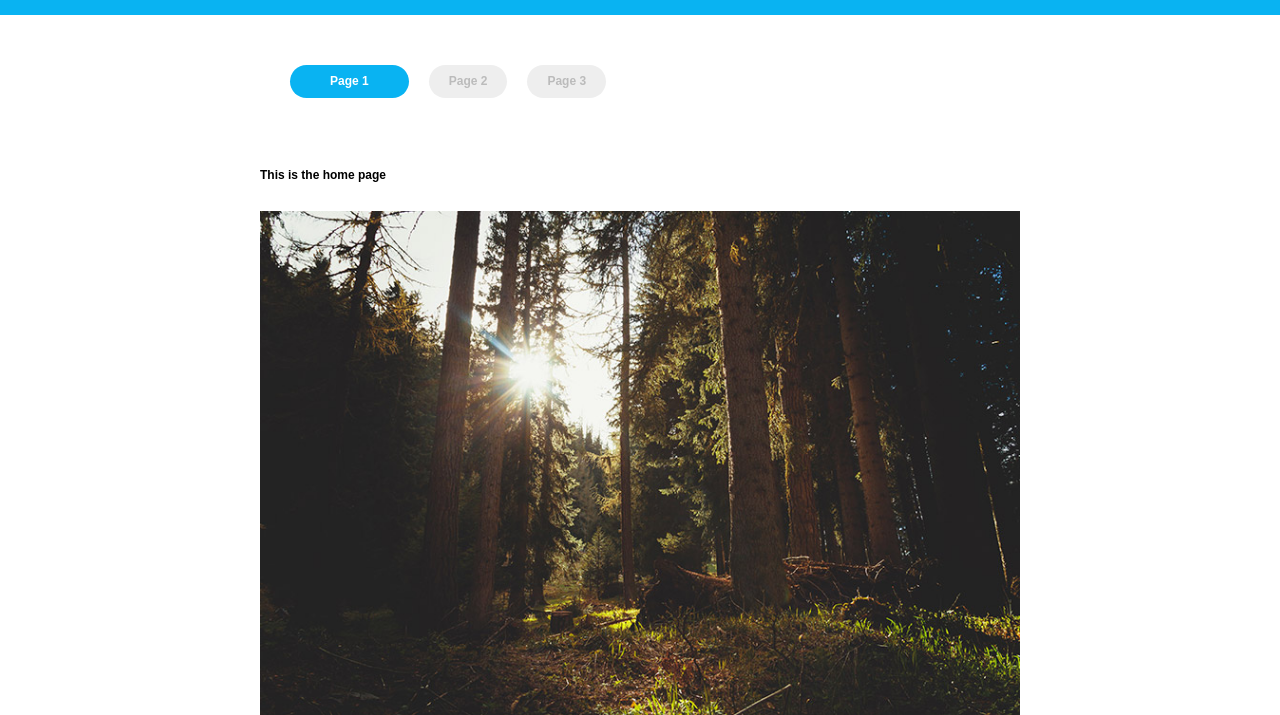
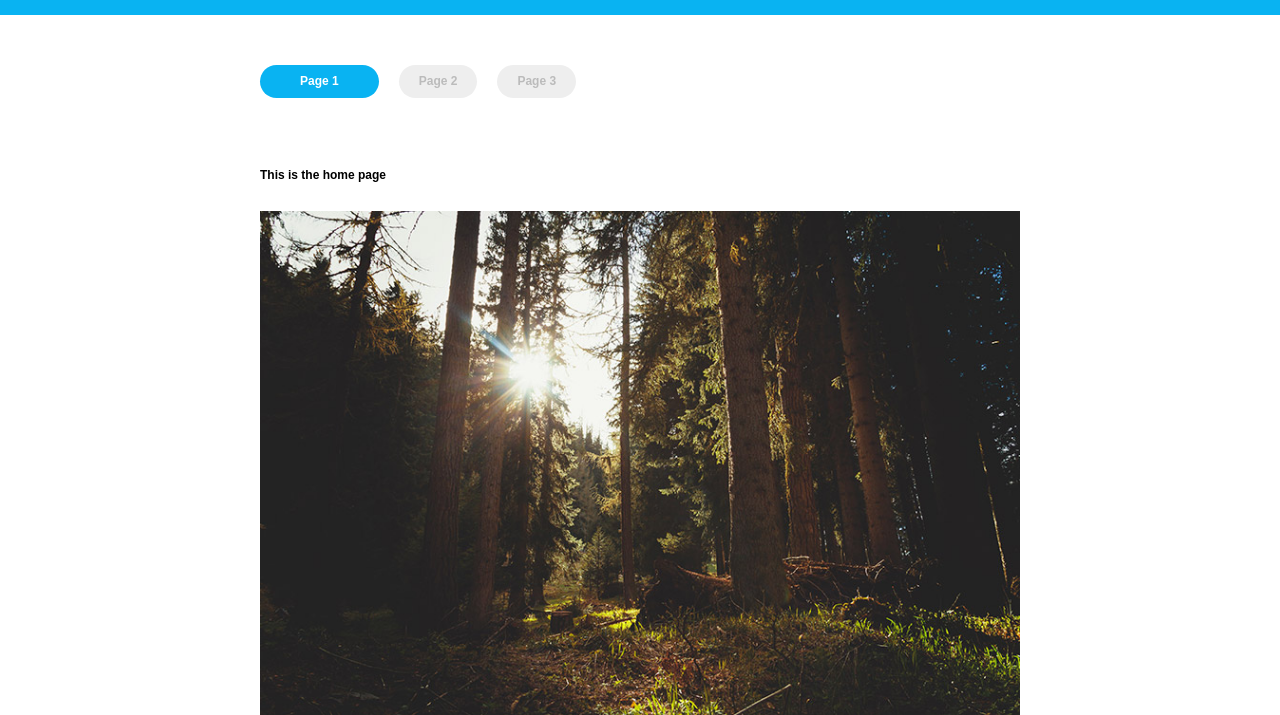
Before and after one commit to jmuspratt/hijax-demo, a PHP site: page / in a window 1280 px wide. Shown: the top 715 px of the page. Run offline with PHP 8.4, Linux system fonts and the light colour scheme; some libraries are stand-ins or nearby versions.

Commit message:
fix header padding

```diff
--- a/css/screen.css
+++ b/css/screen.css
@@ -803,8 +803,8 @@ a:hover {
 
 .main-header {
   max-width: 800px;
-  padding-left: 50px;
-  padding-right: 50px;
+  padding-left: 20px;
+  padding-right: 20px;
   margin: 0 auto; }
 
 .main-header {
--- a/scss/screen.scss
+++ b/scss/screen.scss
@@ -93,7 +93,7 @@
 
 	.main		{padding:20px 20px; max-width:$max; ;margin:0 auto; min-height:600px;}
 
-	.main-header {max-width:$max; @include ps(50px); margin:0 auto; }
+	.main-header {max-width:$max; @include ps(20px); margin:0 auto; }
 
 	.main-header {
 		@include transition(all .4s ease);
```
